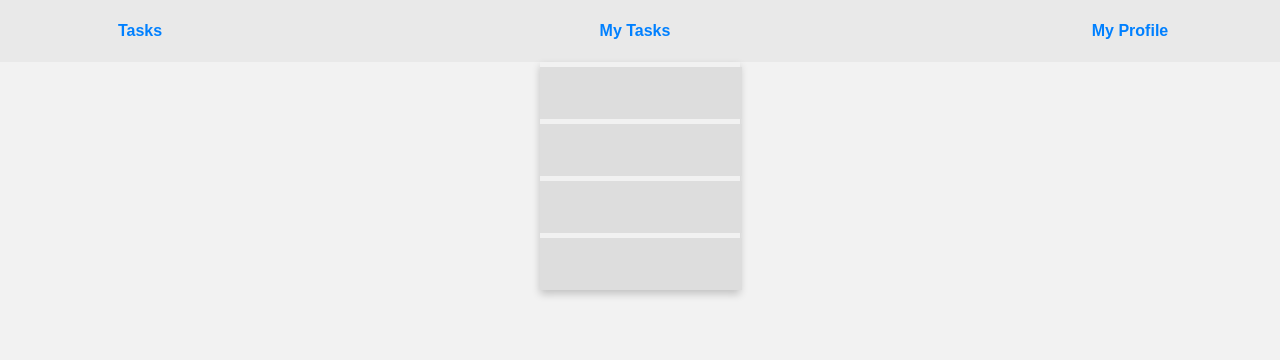
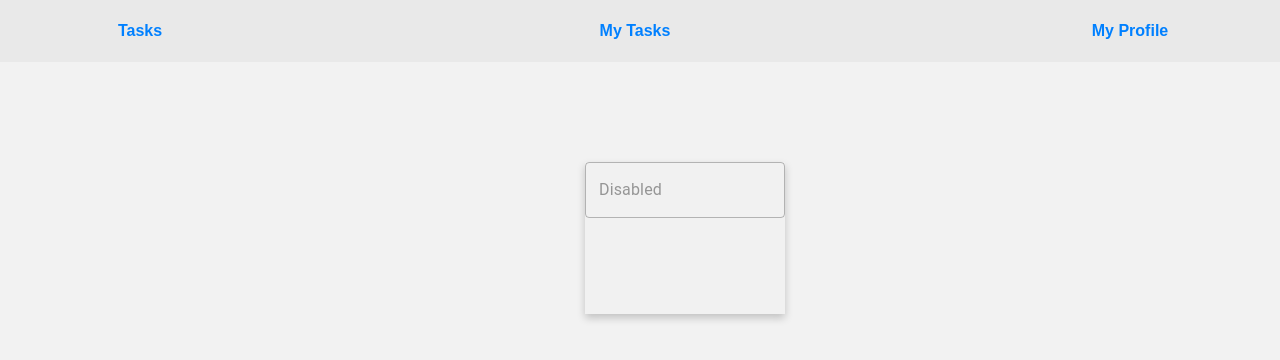
Before and after one commit to DigitalLeagueFS/ChixPix2-Front, a React (Create React App) app: page /profile in a window 1280 px wide. Shown: the top 360 px of the page. Built offline with nearby package versions, Linux system fonts and the light colour scheme; no server answers.

Commit message:
Профиль всё ещё не дозроблен

```diff
--- a/package.json
+++ b/package.json
@@ -4,6 +4,7 @@
   "private": true,
   "dependencies": {
     "@material-ui/core": "^4.8.0",
+    "@material-ui/styles": "^4.7.1",
     "@testing-library/jest-dom": "^4.2.4",
     "@testing-library/react": "^9.3.2",
     "@testing-library/user-event": "^7.1.2",
--- a/src/Profile/Profile.css
+++ b/src/Profile/Profile.css
@@ -4,35 +4,16 @@ body{
     margin: 0;
     background: #f2f2f2;
 }
-
+.box{
+    display: flex;
+    flex-direction: column;
+}
 .card{
     box-shadow: 0 4px 8px 0 rgba(0,0,0,0.2);
     background-color: #f1f1f1;
     max-width: 200px;
-    margin: auto;
+    margin-left: 585px;
+    margin-top: 100px;
     display: flex;
     flex-direction: column;
 }
-.img{
-    display: inline-block;
-    width: 200px;
-    height: 200px;
-    border-radius: 50%;
-    background-repeat: no-repeat;
-    background-position: center center;
-    background-size: cover;
-}
-
-.profile-input{
-    width: 190px;
-    border: none;
-    height: 50px;
-    margin-top: 5px;
-    padding-left: 10px;
-    text-align: center;
-    background-color: #ddd;
-    outline: none;
-    font-size: 16px;
-    font-weight: bold;
-
-}
--- a/src/Profile/Profile.js
+++ b/src/Profile/Profile.js
@@ -1,8 +1,30 @@
 import React from "react";
 import Request from "../Requests";
 import "./Profile.css";
+import {Input} from '@material-ui/core'
+import TextField from '@material-ui/core/TextField';
+import { makeStyles } from '@material-ui/core/styles';
 
+const useStyles = makeStyles(theme => ({
+    root: {
+        '& .MuiTextField-root': {
+            margin: theme.spacing(1),
+            width: 200,
+        },
+    },
+}));
 
+let FormPropsTextField = function (props) {
+    return(
+        <TextField
+            disabled
+            id="outlined-disabled"
+            label="Disabled"
+            value={props}
+            variant="outlined"
+        />
+    )
+}
 
 class UserInfo extends React.Component{
     constructor(props) {
@@ -28,21 +50,20 @@ class UserInfo extends React.Component{
     }
     render() {
         return(
-            <div>
+            <div className={'box'}>
                 <div className={'card'}>
                     <div>
-                        <input className={'profile-input'} value={this.state.secondName} disabled/>
+                        {FormPropsTextField(this.state.secondName)}
                     </div>
                     <div>
-                        <input className={'profile-input'} value={this.state.firstName} disabled/>
+                        <Input disabled disableUnderline={'true'} value = {this.state.firstName}/>
                     </div>
                     <div>
-                        <input className={'profile-input'} value={this.state.thirdName} disabled/>
+                        <Input disabled disableUnderline={'true'} value = {this.state.thirdName}/>
                     </div>
                     <div>
-                        <input className={'profile-input'} value={this.state.date} disabled/>
+                        <Input disabled disableUnderline={'true'} value = {this.state.date}/>
                     </div>
-
                 </div>
             </div>
         )
```
